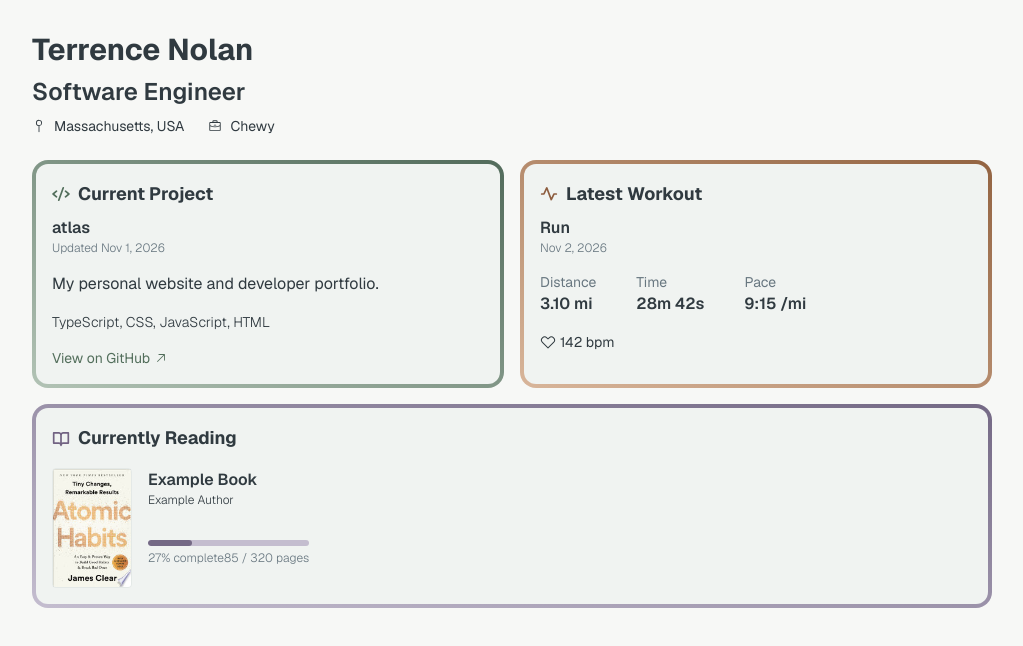
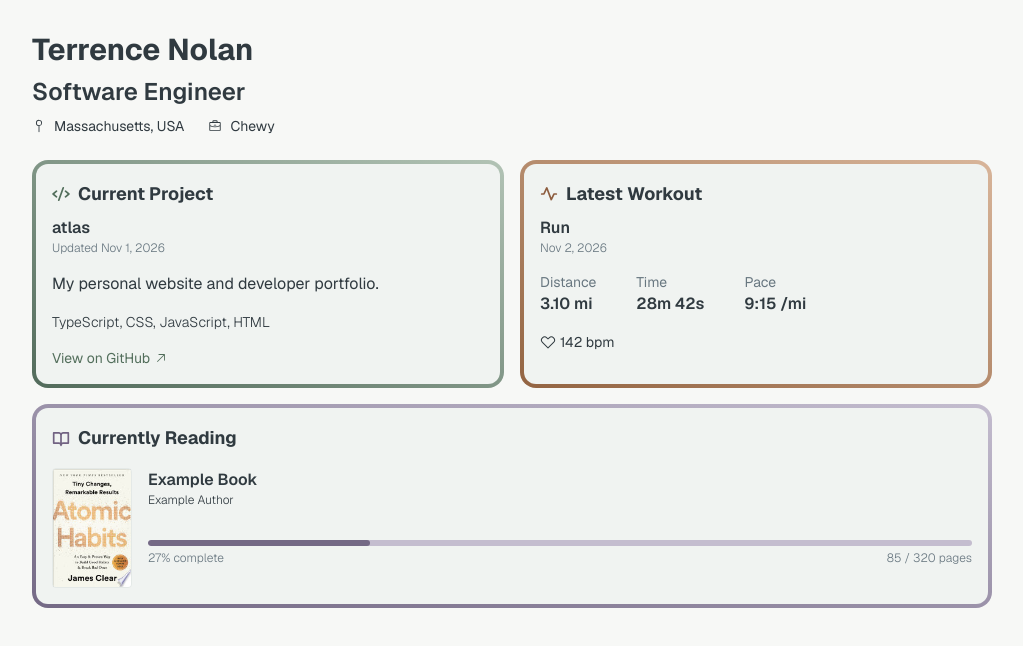
Before and after one commit to terrence-nolan/atlas, a Next.js app: page / in a window 1280 px wide. Shown: the top 646 px of the page, without its empty margins (128-1151 px from the left). Built offline with nearby package versions, Linux system fonts and the light colour scheme.

Commit message:
feat(widget-wrapper.tsx): make bottom always darker in gradient

```diff
--- a/src/app/dashboard/widget-wrapper.tsx
+++ b/src/app/dashboard/widget-wrapper.tsx
@@ -6,11 +6,11 @@ interface WidgetWrapperProps {
 export default function WidgetWrapper({ children, themeColor }: WidgetWrapperProps) {
 
   const sectionThemes = {
-    blue: "bg-linear-to-bl from-blue-dark to-blue-medium",
-    sage: "bg-linear-to-bl from-sage-dark to-sage-medium",
-    clay: "bg-linear-to-bl from-clay-dark to-clay-medium",
-    lavender: "bg-linear-to-bl from-lavender-dark to-lavender-medium",
-    ochre: "bg-linear-to-bl from-ochre-dark to-ochre-medium"
+    blue: "bg-linear-to-bl from-blue-medium to-blue-dark dark:from-blue-dark dark:to-blue-medium",
+    sage: "bg-linear-to-bl from-sage-medium to-sage-dark dark:from-sage-dark dark:to-sage-medium",
+    clay: "bg-linear-to-bl from-clay-medium to-clay-dark dark:from-clay-dark dark:to-clay-medium",
+    lavender: "bg-linear-to-bl from-lavender-medium to-lavender-dark dark:from-lavender-dark dark:to-lavender-medium",
+    ochre: "bg-linear-to-bl from-ochre-medium to-ochre-dark dark:from-ochre-dark dark:to-ochre-medium",
   };
 
   return (
--- a/src/features/dashboard/widgets/reading-widget.tsx
+++ b/src/features/dashboard/widgets/reading-widget.tsx
@@ -17,7 +17,7 @@ export default async function ReadingWidget() {
     : null;
 
   return (
-    <div className="flex flex-col">
+    <div className="flex flex-col grow">
       <div className="flex flex-row items-center gap-2 pb-4">
         <BookOpenIcon size={18} weight="bold" className="text-lavender-text" />
         <h4 className="text-lg font-bold">Currently Reading</h4>
```
